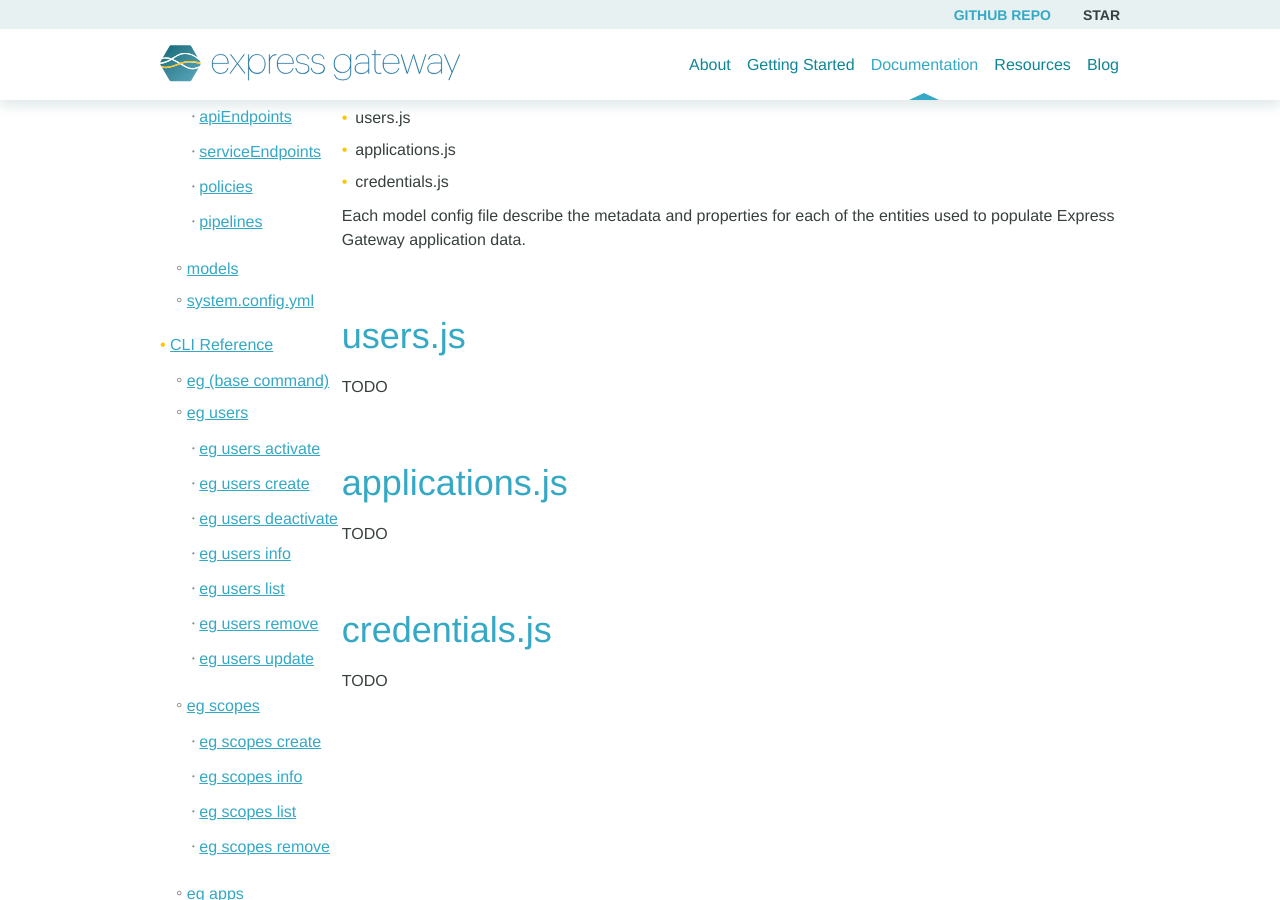
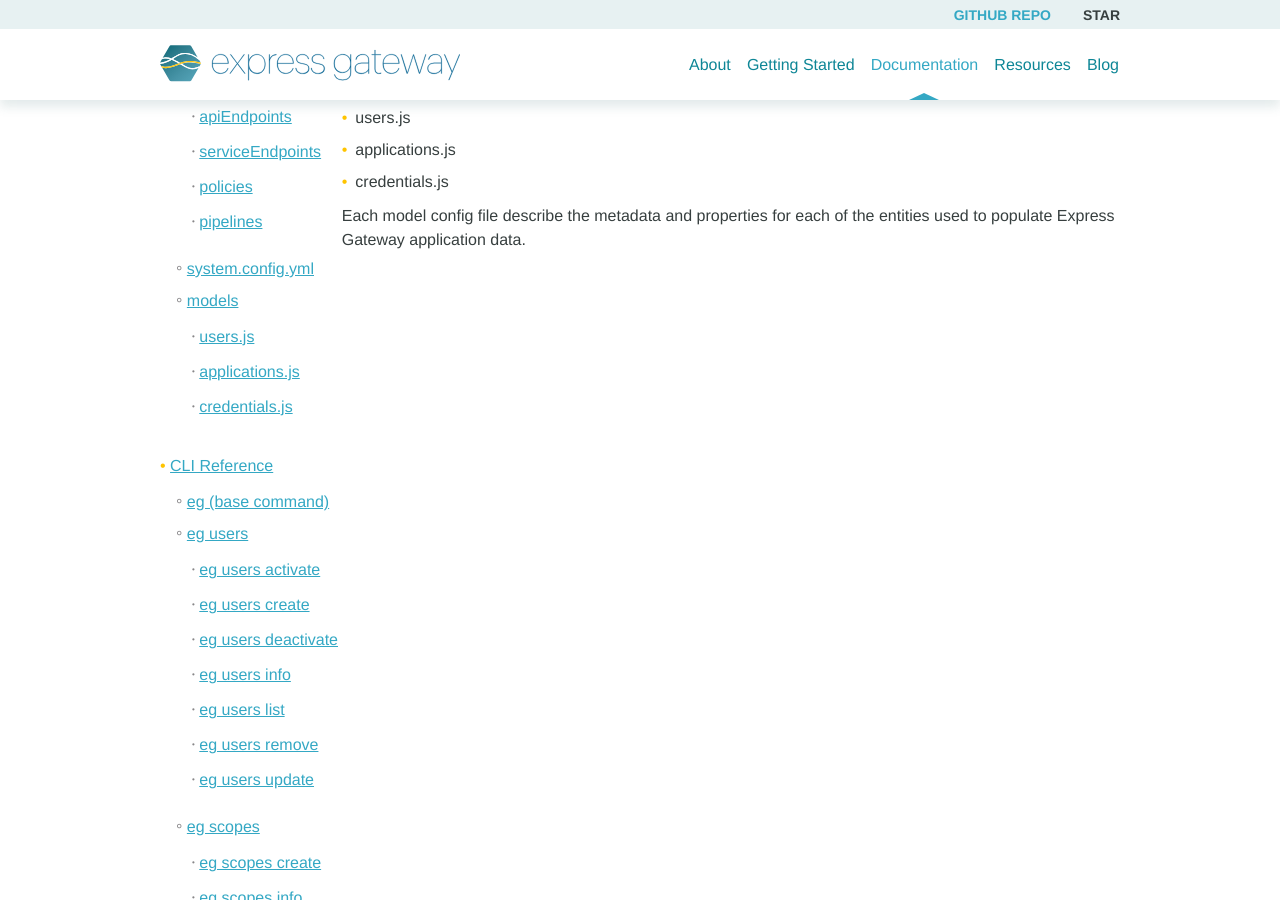
Before and after one commit to ExpressGateway/express-gateway.io, a Jekyll site: the page built from docs/configuration/models/index.md, in a window 1280 px wide and 900 px high, scrolled down 300 px. Built offline with Jekyll 4.4.1, drawn with Linux system fonts in a browser that asks for light colours; some web fonts are replaced; comment, search, counter and statistics services are not loaded.

Commit message:
corrected the levels for placeholders

```diff
--- a/docs/configuration/models/index.md
+++ b/docs/configuration/models/index.md
@@ -12,15 +12,3 @@
 - credentials.js
 
 Each model config file describe the metadata and properties for each of the entities used to populate Express Gateway application data.
-
-## users.js
-
-TODO
-
-## applications.js
-
-TODO
-
-## credentials.js
-
-TODO
```
Also changed, not shown: other parts of docs/configuration/models/index.md (+1 -1 lines), docs/configuration/models/applications.js.md (added, +8 -0 lines), docs/configuration/models/credentials.js.md (added, +8 -0 lines), docs/configuration/models/users.js.md (added, +8 -0 lines).
